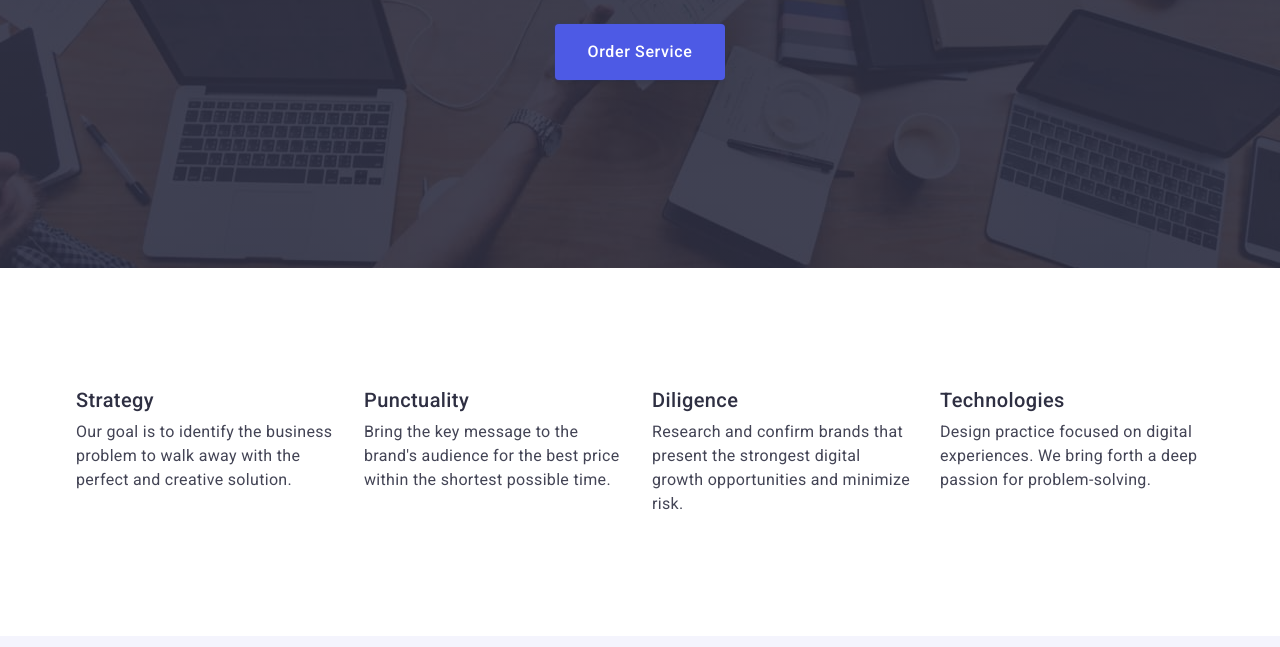
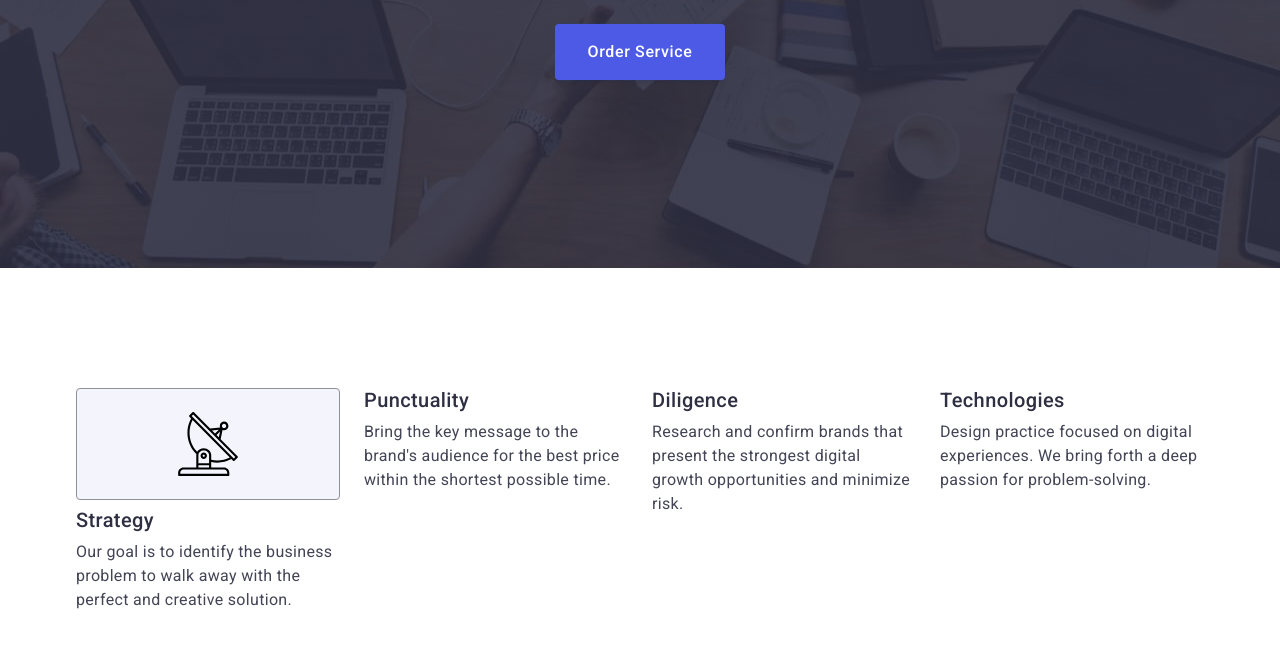
Before and after one commit to Kensay81/goit-markup-hw-04, a plain HTML site: page index.html in a window 1280 px wide. Shown: the part 405-1052 px from the top of the page. Drawn offline with nearby package versions, Linux system fonts and the light colour scheme.

Commit message:
about error

```diff
--- a/css/styles.css
+++ b/css/styles.css
@@ -208,6 +208,22 @@ ul,ol {
     width: calc((100% - 72px) / 4);
 }
 
+.icon-card {
+    background-color: var(--cloud);
+    border: 1px solid var(--light-slate);
+    justify-content: center;
+    align-items: center;
+    border-radius: 4px;
+    margin-bottom: 8px;
+    height: 112px;
+}
+
+.icon-card svg {
+    display: flex;
+    align-items: center;
+    justify-content: center;
+}
+
 .about-subtitle {
     font-weight: 500;
     font-size: 20px;
--- a/index.html
+++ b/index.html
@@ -51,6 +51,11 @@
             <h2 class="about-head visually-hidden" >Features</h2>
             <ul class="about-list flex" >
                 <li class="about-item">
+                    <div class="icon-card flex">
+                        <svg viewBox="336 0 32 32" width="64" height="64" aria-hidden="true">
+                            <use x="0" y="0" href="./images/icons.svg#icon-antenna"></use>
+                        </svg>
+                    </div>
                     <h3 class="about-subtitle">Strategy</h3>
                     <p class="about-text">Our goal is to identify the business
                     problem to walk away with the perfect and creative solution.</p>
```
